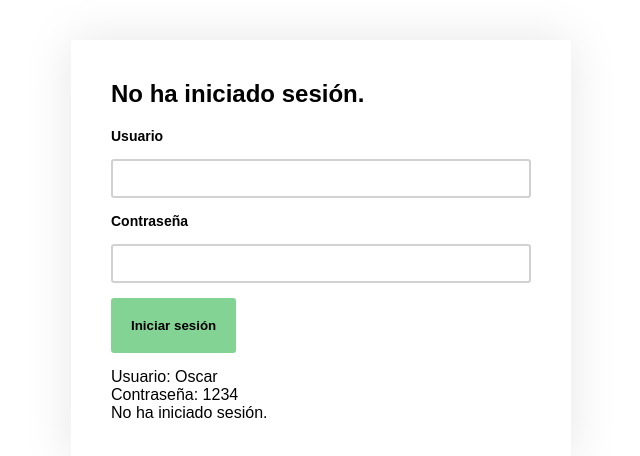
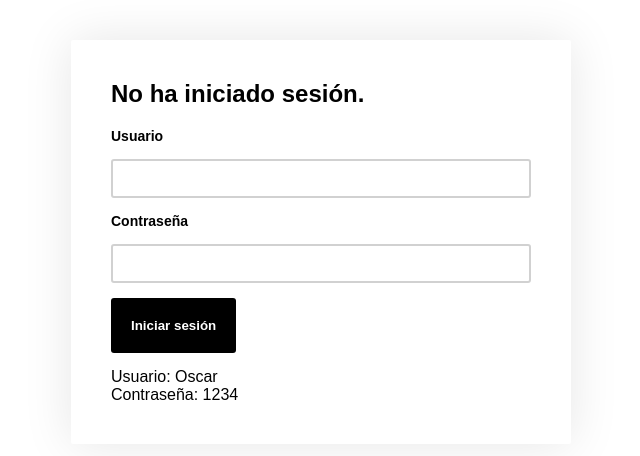
Before and after one commit to ServosoftOnline/ServosoftOnline.github.io, a React (Create React App) app in the folder tutoriales/react/aprendiendo_react/: page / in a window 1280 px wide. Shown: the top 456 px of the page, without its empty margins (319-959 px from the left). Built offline with nearby package versions, Linux system fonts and the light colour scheme.

Commit message:
Aprendiendo react

```diff
--- a/tutoriales/react/aprendiendo_react/package.json
+++ b/tutoriales/react/aprendiendo_react/package.json
@@ -35,5 +35,8 @@
       "last 1 firefox version",
       "last 1 safari version"
     ]
+  },
+  "devDependencies": {
+    "@babel/plugin-proposal-private-property-in-object": "^7.21.11"
   }
 }
--- a/tutoriales/react/aprendiendo_react/src/componentes/App.js
+++ b/tutoriales/react/aprendiendo_react/src/componentes/App.js
@@ -6,6 +6,7 @@ import ContadorFuncional from './ContadorFuncional';
 
 // CSS
 import './App.css';
+import Boton from '../elementos/boton';
 
 const App = () => {
   // useState crea un estado llamado sesion, cambiarEstadoSesion es la funcion que hara en cambio de estado
@@ -17,10 +18,9 @@ const App = () => {
       {sesion === true ?
       <div>
         <Usuario />
-        <button onClick = {() => cambiarEstadoSesion(false)}>Cerrar sesión</button>
+        <Boton onClick = {() => cambiarEstadoSesion(false)}>Cerrar Sesion</Boton>
         <ContadorClass aumenta = {5}  disminuye = {3} />
         <ContadorFuncional aumenta = {4} disminuye = {2} />
-
       </div>
       :
       <div>
@@ -30,7 +30,6 @@ const App = () => {
         */}
 
         <FormularioInicioSesion cambiarEstadoSesion = {cambiarEstadoSesion} />
-        <p>No ha iniciado sesión.</p>
         {/* <button onClick = {() => cambiarEstadoSesion(true)}>Iniciar sesión</button> */}
       </div>
       }
--- a/tutoriales/react/aprendiendo_react/src/componentes/ContadorFuncional.js
+++ b/tutoriales/react/aprendiendo_react/src/componentes/ContadorFuncional.js
@@ -11,7 +11,7 @@ const ContadorFuncional = (props) => {
             <h3>Contador: {contador} </h3>
             <ul>
                 <li>componente funcional</li>
-                <li>Estilos creados mediante modulos CSS de Create React App</li>
+                <li>Estilos creados mediante modulos CSS</li>
             </ul>
             <button className = {styles.boton} onClick = {() => cambiarContador(contador + props.aumenta)}>Incrementa</button>
             <button className = {styles.boton} onClick = {() => cambiarContador(contador - props.disminuye)}>Disminuye</button>
--- a/tutoriales/react/aprendiendo_react/src/componentes/FormularioInicioSesion.js
+++ b/tutoriales/react/aprendiendo_react/src/componentes/FormularioInicioSesion.js
@@ -10,6 +10,7 @@
 import React, {useState} from 'react';
 // CSS
 import styles from './FormularioInicioSesion.module.css';
+import Boton from '../elementos/boton';
 
 
 // Contiene como propiedad la funcion cambiarEstadoSesion
@@ -79,7 +80,8 @@ const FormularioInicioSesion = (props) => {
             </div>
             */}
 
-            <button className = {styles.boton} type = "submit">Iniciar sesión</button>
+            {/* <button className = {styles.boton} type = "submit">Iniciar sesión</button> */}
+            <Boton negro type = "submit">Iniciar sesión</Boton>
             <div>
                 <p>Usuario: Oscar</p>
                 <p>Contraseña: 1234</p>
--- a/tutoriales/react/aprendiendo_react/src/componentes/Usuario.js
+++ b/tutoriales/react/aprendiendo_react/src/componentes/Usuario.js
@@ -1,8 +1,4 @@
 import {Titulo} from "./Titulo.js";
-import {Parrafo} from './Elementos';
-
-
-
 
 // FORMA2: CONDICIONALES EN INSTRUCCIONES JSX
 const Usuario = () => {
@@ -15,11 +11,11 @@ const Usuario = () => {
             <Titulo />
             {/* Si no hubiera pais no se ejecutaba esto*/}
             {pais && <p>Tu pais es {pais}</p>}
-            <Parrafo>Tus amigos son:</Parrafo>
+            <p>Tus amigos son:</p>
             <ul>
             {amigos.map((amigo, index) => <li key={index}>{amigo}</li>)}
             </ul>
-            <Parrafo>Que tengas un buen día!</Parrafo>
+            <p>Que tengas un buen día!</p>
         </div>
     );
 }
--- /dev/null
+++ b/tutoriales/react/aprendiendo_react/src/elementos/boton.js
@@ -0,0 +1,28 @@
+import styled, { css } from 'styled-components'; // O 'emotion/styled' si estás usando Emotion
+
+const Boton = styled.button`
+    background: #83d394;
+    margin-top: 15px;
+    margin-bottom: 15px;
+    padding: 20px;
+    display: inline-block;
+    border: none;
+    border-radius: 3px;
+    font-weight: bold;
+    font-family: Arial, sans-serif;
+    cursor: pointer;
+    transition: .3s ease all;
+
+    &:hover {
+        background: #44a559;
+        color: #fff;
+    }
+
+
+    ${props => props.negro && css `
+        background: black;
+        color: white;
+    `}
+`;
+
+export default Boton;
```
Also changed, not shown: tutoriales/react/aprendiendo_react/src/index.js (+10 -6 lines), tutoriales/react/aprendiendo_react/src/componentes/boton.js (deleted), 2 other files (tests, documents, lock files or other folders).
